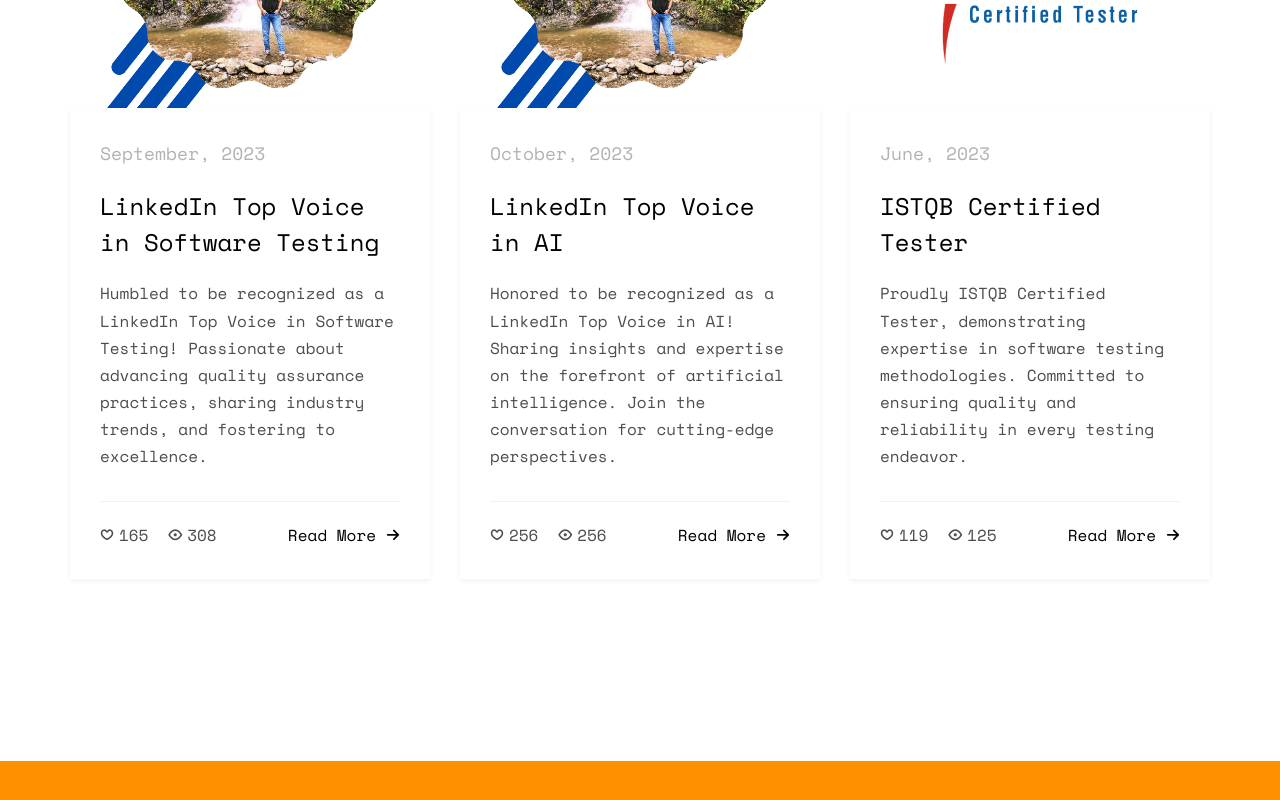
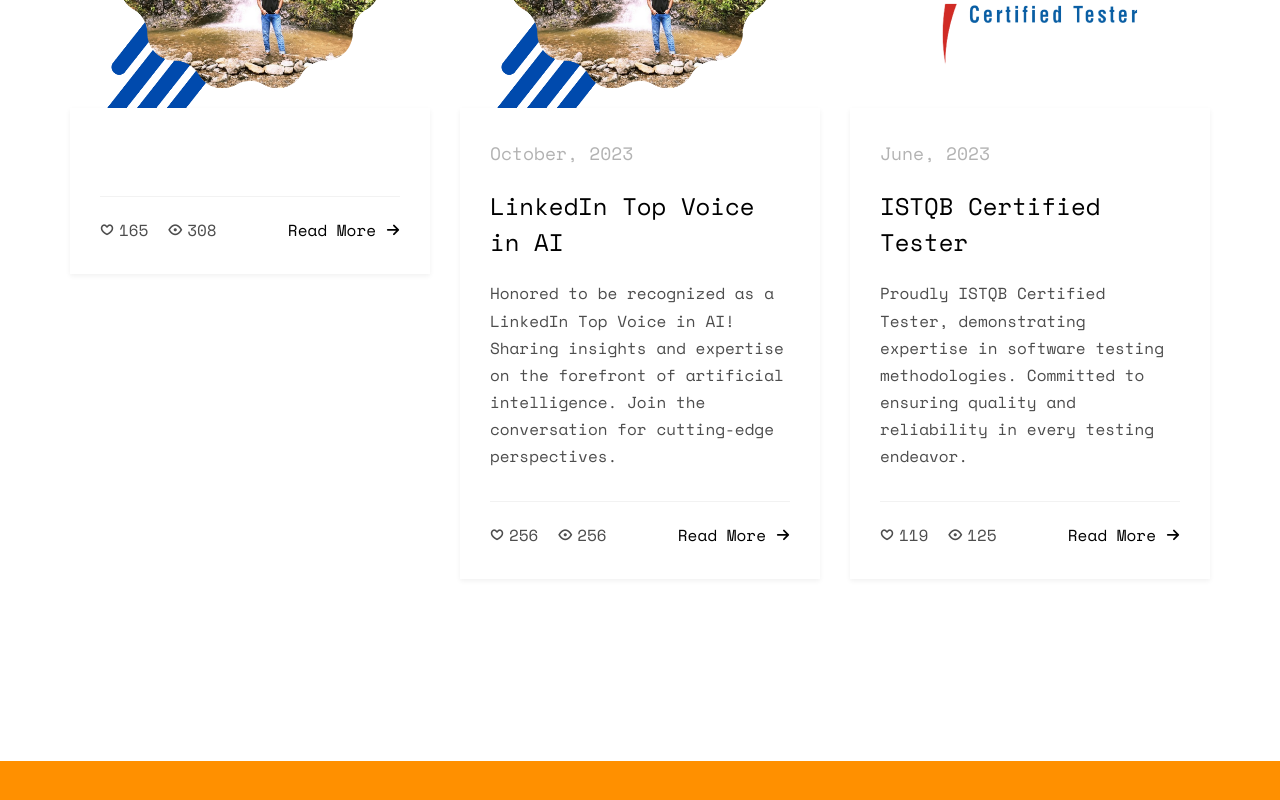
Before and after one commit to Brijesh-Singh-git/Portfoli-new--October-2023, a plain HTML site: page index.html in a window 1280 px wide. Shown: the part 6983-7783 px from the top of the page. Drawn offline with nearby package versions, Linux system fonts and the light colour scheme; some packages are replaced by stand-ins of ours; no server answers; files whose address does not match are found by name.

Commit message:
Update index.html

```diff
--- a/index.html
+++ b/index.html
@@ -552,9 +552,9 @@
 					<div class="fh5co-blog animate-box">
 						<a href="https://www.linkedin.com/posts/coder-brijesh_softwaretesting-linkedinbadge-gratitude-activity-7116964935451967488-y27Y?utm_source=share&utm_medium=member_desktop" target="_blank" class="blog-bg" style="background-image: url(images/testing.png);"></a>
 						<div class="blog-text">
-							<span class="posted_on">September, 2023</span>
-							<h3><a href="#">LinkedIn Top Voice in Software Testing</a></h3>
-							<p>Humbled to be recognized as a LinkedIn Top Voice in Software Testing! Passionate about advancing quality assurance practices, sharing industry trends, and fostering to excellence.  </p>
+							<span class="posted_on"></span>
+							<h3><a href="#"></a></h3>
+							<p></p>
 							<ul class="stuff">
 								<li><i class="icon-heart2"></i>165</li>
 								<li><i class="icon-eye2"></i>308</li>
```
